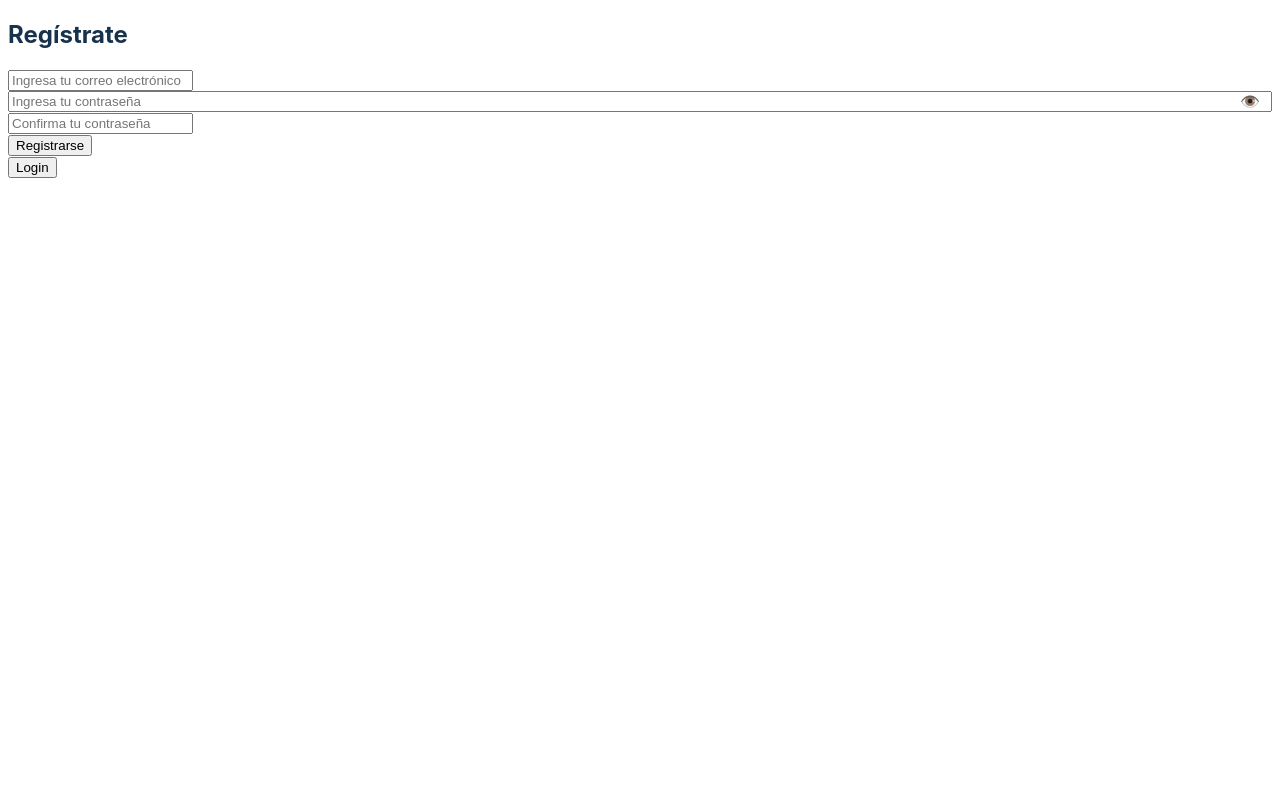
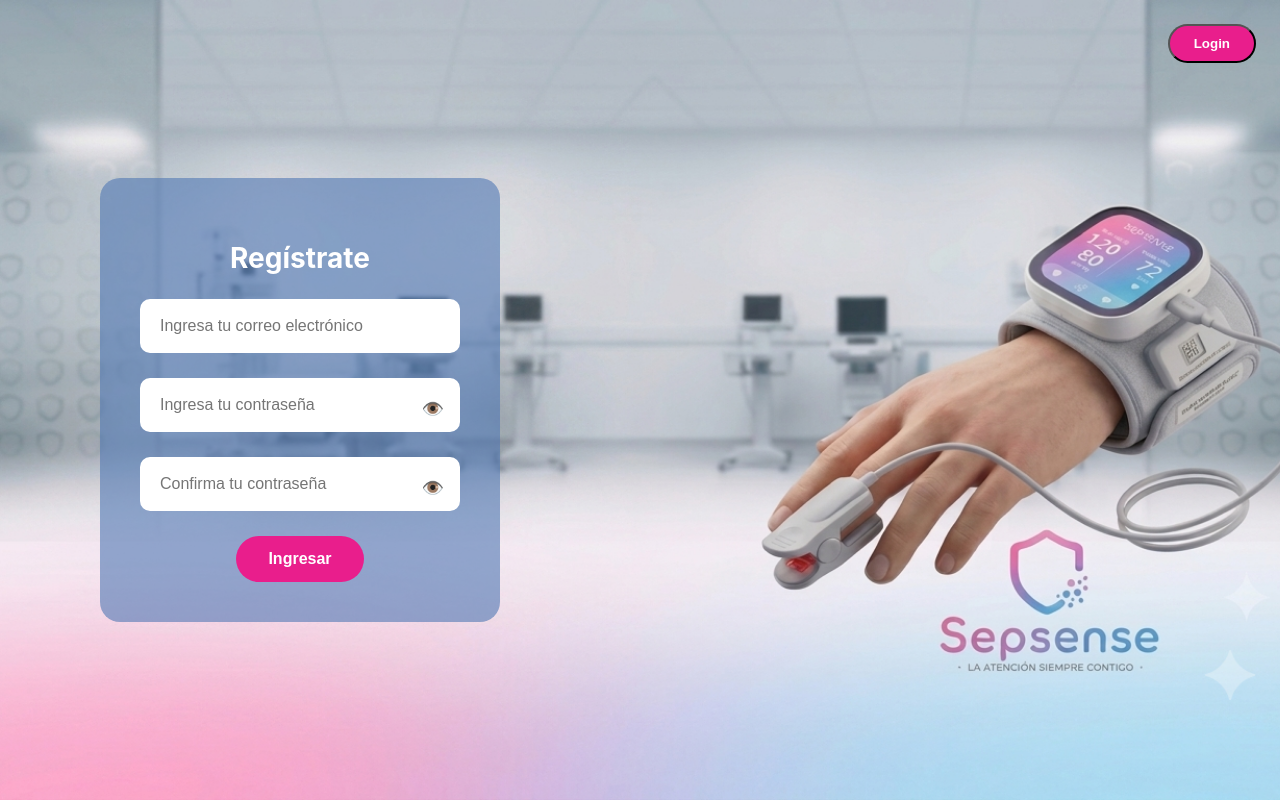
Before and after one commit to Jose-camacho06/Sepsense_Web_26, an Angular app in the folder frontend/sepsense-login/: page /registro in a window 1280 px wide. Built offline with nearby package versions, Linux system fonts and the light colour scheme.

Commit message:
Formulario de registro completo con validación de contraseñas

```diff
--- a/frontend/sepsense-login/src/app/features/auth/pages/register/register.html
+++ b/frontend/sepsense-login/src/app/features/auth/pages/register/register.html
@@ -1,3 +1,9 @@
+<div class="register-page">
+
+    <div class="sizeDivButton">
+        <button type="button" class="login_button" routerLink="/login">Login</button>
+    </div>
+
     <div class="register-card">
         <h2>Regístrate</h2>
 
@@ -9,13 +15,17 @@
                 <span (click)="showPassword = !showPassword">👁️</span>
             </div>
 
-        <input type="password" formControlName="confirmPassword" placeholder="Confirma tu contraseña" />
-    </form>
+            <div class="passwordEye">
+                <input [type]="showConfirmPassword ? 'text' : 'password'" formControlName="confirmPassword" placeholder="Confirma tu contraseña" />
+                <span (click)="showConfirmPassword = !showConfirmPassword">👁️</span>
+            </div>
+
+
 
         <div class="sizeDivButton">
-        <button type="submit" class="login_button">Registrarse</button>
+            <button type="submit" class="register_button" [disabled]="form.invalid" >Ingresar</button>
         </div>
-    <div class="sizeDivButton">
-        <button type="button" class="login_button" routerLink="/login">Login</button>
+        </form>
     </div>
+
 </div>
--- a/frontend/sepsense-login/src/app/features/auth/pages/register/register.scss
+++ b/frontend/sepsense-login/src/app/features/auth/pages/register/register.scss
@@ -1,3 +1,95 @@
+.register-page {
+    min-height: 100vh;
+    display: flex;
+    align-items: center;
+    gap: 60px;
+    background: linear-gradient(135deg, #a8d0f0, #f5c6dc);
+    padding: 0 40px;
+    position: relative;
+    overflow: hidden;
+    background-image: url(/register-image.png);
+    background-size: cover;
+    background-position: center;
+    justify-content: flex-start;
+}
+
+.register-card {
+    background: rgba(80,120,180,0.6);
+    padding: 40px;
+    width: 400px;
+    border-radius: 20px
+
+}
+
+html, body {
+  margin: 0;
+  padding: 0;
+  overflow-x: hidden;
+}
+
+h2 {
+    color: white;
+    font-size: 28px;
+    margin-bottom: 24px;
+    text-align: center;
+  }
+
+
+    input {
+    width: 100%;
+    padding: 18px 20px;
+    margin-bottom: 25px;
+    border: none;
+    border-radius: 10px;
+    background: white;
+    box-sizing: border-box;
+    font-size: 16px;
+  }
+
+  .sizeDivButton {
+    display: flex;
+    justify-content: center;
+}
+    .register_button {
+    width: 100%;
+    padding: 14px;
+    border: none;
+    border-radius: 24px;
+    background: var(--color-primary);
+    color: white;
+    font-weight: bold;
+    font-size: 16px;
+    cursor: pointer;
+    width:128px;
+  }
+
+  .login_button {
+  position: absolute;
+  top: 24px;
+  right: 24px;
+  background: var(--color-primary);
+  color: white;
+  padding: 10px 24px;
+  border-radius: 20px;
+  text-decoration: none;
+  font-weight: bold;
+}
+
+.register-image {
+  position: absolute;
+  top: 0;
+  left: 0;
+  width: 100%;
+  height: 100%;
+
+
+  img {
+    width: 100%;
+    height: 100%;
+    object-fit: cover;
+  }
+}
+
 .passwordEye {
     display: flex;
     align-items: center;
@@ -10,7 +102,10 @@
 
     span {
         position: absolute;
-        right: 12px;
+        right: 16px;
+        top: 38%;
+        transform: translateY(-50%);
         cursor: pointer;
+        font-size: 18px;
     }
 }
--- a/frontend/sepsense-login/src/app/features/auth/pages/register/register.ts
+++ b/frontend/sepsense-login/src/app/features/auth/pages/register/register.ts
@@ -1,6 +1,6 @@
 import { Component, inject } from '@angular/core';
 import {FormBuilder, ReactiveFormsModule, Validators } from '@angular/forms';
-import { RouterLink } from '@angular/router';
+import { RouterLink, Router } from '@angular/router';
 @Component({
   selector: 'app-register',
   imports: [ReactiveFormsModule, RouterLink],
@@ -9,13 +9,25 @@ import { RouterLink } from '@angular/router';
 })
 export class Register {
   private fb = inject(FormBuilder);
+  private router = inject(Router);
   showPassword = false;
+  showConfirmPassword = false;
+
   form = this.fb.group({
     email: ['', Validators.required],
     password: ['', Validators.required],
     confirmPassword: ['', Validators.required],
-  });
+  }, { validators: this.passwordsMatch });
+
+  passwordsMatch(form: any) {
+  const password = form.get('password')?.value;
+  const confirmPassword = form.get('confirmPassword')?.value;
+  return password === confirmPassword ? null : { passwordsMismatch: true };
+}
+
   submit() {
     console.log('Formulario enviado', this.form.value);
+    alert('Regsitrado con exito');
+    this.router.navigate(['/login']);
   }
 }
--- a/frontend/sepsense-login/src/styles.scss
+++ b/frontend/sepsense-login/src/styles.scss
@@ -30,3 +30,8 @@ html {
     Inter, system-ui, -apple-system, BlinkMacSystemFont, "Segoe UI", sans-serif;
   color: var(--color-text);
 }
+
+body {
+  margin: 0;
+  padding: 0;
+}
```
Also changed, not shown: frontend/sepsense-login/public/register-image.png (added). Lines whose indentation alone changed are shown as unchanged.
